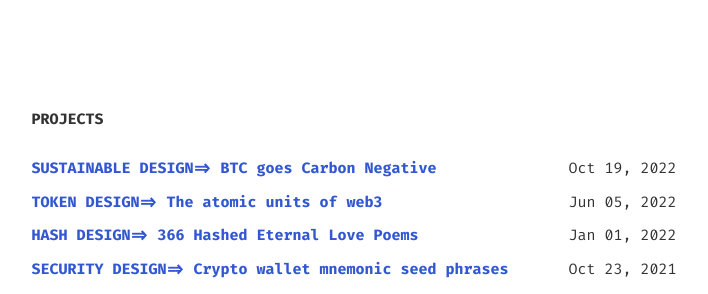
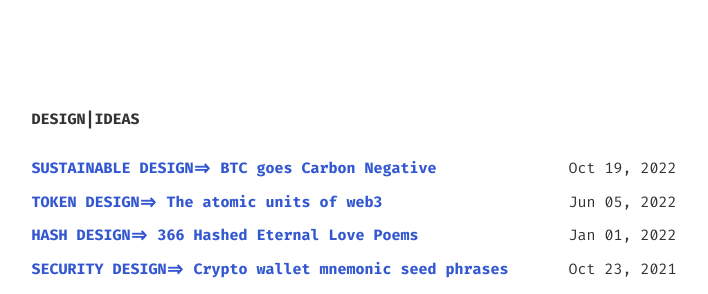
Before and after one commit to bernatferragut/WEB2, a Jekyll site: the page built from index.html, in a window 1280 px wide. Shown: the part 301-595 px from the top of the page, without its empty margins (286-994 px from the left). Built offline with Jekyll 4.4.1, drawn with Linux system fonts in a browser that asks for light colours.

Commit message:
Design|Ideas

```diff
--- a/index.html
+++ b/index.html
@@ -35,7 +35,7 @@
 </div>
 
 <section class="posts" id="Blog">
-    <h2>PROJECTS</h2>
+    <h2>DESIGN|IDEAS</h2>
     <ul>
         {% for post in site.posts %}
         <li>
```
